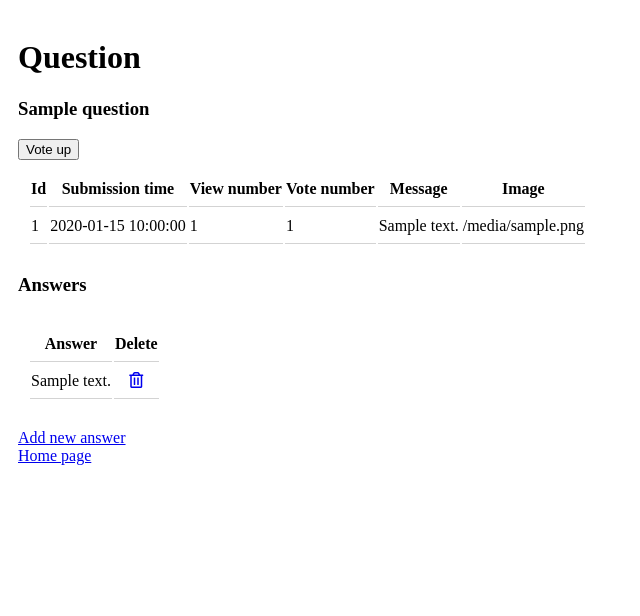
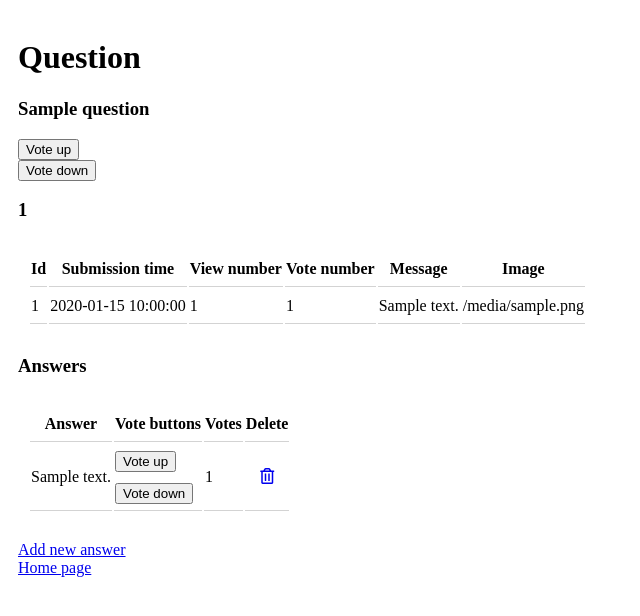
Before and after one commit to boroslizi/AskMate, a Flask app: template templates/display_question.html in a window 1280 px wide. Shown: the top 616 px of the page, without its empty margins (0-640 px from the left). Run offline with Flask 2, Linux system fonts and the light colour scheme; the template is opened without the code that fills it: most values are stand-ins (such as "Sample title", 1, 10 or a date in 2020); some libraries are stand-ins or nearby versions.

Commit message:
Vote for questions and answers

```diff
--- a/server.py
+++ b/server.py
@@ -18,14 +18,29 @@ def display_question(question_id):
     global latest_opened_question_id
     latest_opened_question_id = question_id
     question = data_manager.get_question_by_id(question_id)
-    answers = data_manager.get_answers_by_question_id(question_id)
+    answers = data_manager.get_all_answers_by_id_ordered_by_vote_number(question_id)
     return render_template('display_question.html', question=question, answers=answers)
 
 
 @app.route('/questions/<question_id>/vote-up', methods=['POST'])
-def vote_up(question_id):
-    data_manager.vote_for_questions("up", question_id)
-    return redirect(url_for('display_question'))
+def question_vote_up(question_id):
+    data_manager.vote_up_for_questions(question_id)
+    return redirect(url_for('display_question', question_id=question_id))
+
+@app.route('/questions/<question_id>/vote-down', methods=['POST'])
+def question_vote_down(question_id):
+    data_manager.vote_down_for_questions(question_id)
+    return redirect(url_for('display_question', question_id=question_id))
+
+@app.route('/answers/<question_id>/<answer_id>/vote-up', methods=['POST'])
+def answer_vote_up(question_id, answer_id):
+    data_manager.vote_up_for_answers(answer_id)
+    return redirect(url_for('display_question', question_id=question_id))
+
+@app.route('/questions/<question_id>/<answer_id>/vote-down', methods=['POST'])
+def answer_vote_down(question_id, answer_id):
+    data_manager.vote_down_for_answers(answer_id)
+    return redirect(url_for('display_question', question_id=question_id))
 
 
 @app.route('/add-question', methods=['GET', 'POST'])
--- a/templates/display_question.html
+++ b/templates/display_question.html
@@ -9,9 +9,13 @@
 {% block body %}
 <h1>Question</h1>
 <h3>{{ question['title'] }}</h3>
-<form action="{{ url_for("vote_up", question_id=question['id']) }}" method="post">
+<form action="{{ url_for("question_vote_up", question_id=question['id']) }}" method="post">
     <button type="submit">Vote up</button>
 </form>
+<form action="{{ url_for("question_vote_down", question_id=question['id']) }}" method="post">
+    <button type="submit">Vote down</button>
+</form>
+<h3>{{ question['vote_number'] }}</h3>
     <table>
         <tr>
             <th>Id</th>
@@ -35,12 +39,23 @@
     <table>
         <tr>
             <th>Answer</th>
+            <th>Vote buttons</th>
+            <th>Votes</th>
             <th>Delete</th>
         </tr>
         {% for answer in answers %}
         <tr>
             <td>{{ answer['message'] }}</td>
+            <td><form action="{{ url_for("answer_vote_up", question_id=answer['question_id'], answer_id=answer['id']) }}" method="post">
+                <button type="submit">Vote up</button>
+                </form>
+                <form action="{{ url_for("answer_vote_down", question_id=answer['question_id'], answer_id=answer['id']) }}" method="post">
+                <button type="submit">Vote down</button>
+                </form>
+            </td>
+            <td>{{ answer['vote_number'] }}</td>
             <td id="bin"><a href="{{ url_for('delete_answer', answer_id=answer['id']) }}"><i class='far fa-trash-alt' style='font-size:16px'></i></a></td>
+
         </tr>
         {% endfor %}
     </table>
```
Also changed, not shown: data_manager.py (+32 -7 lines).
